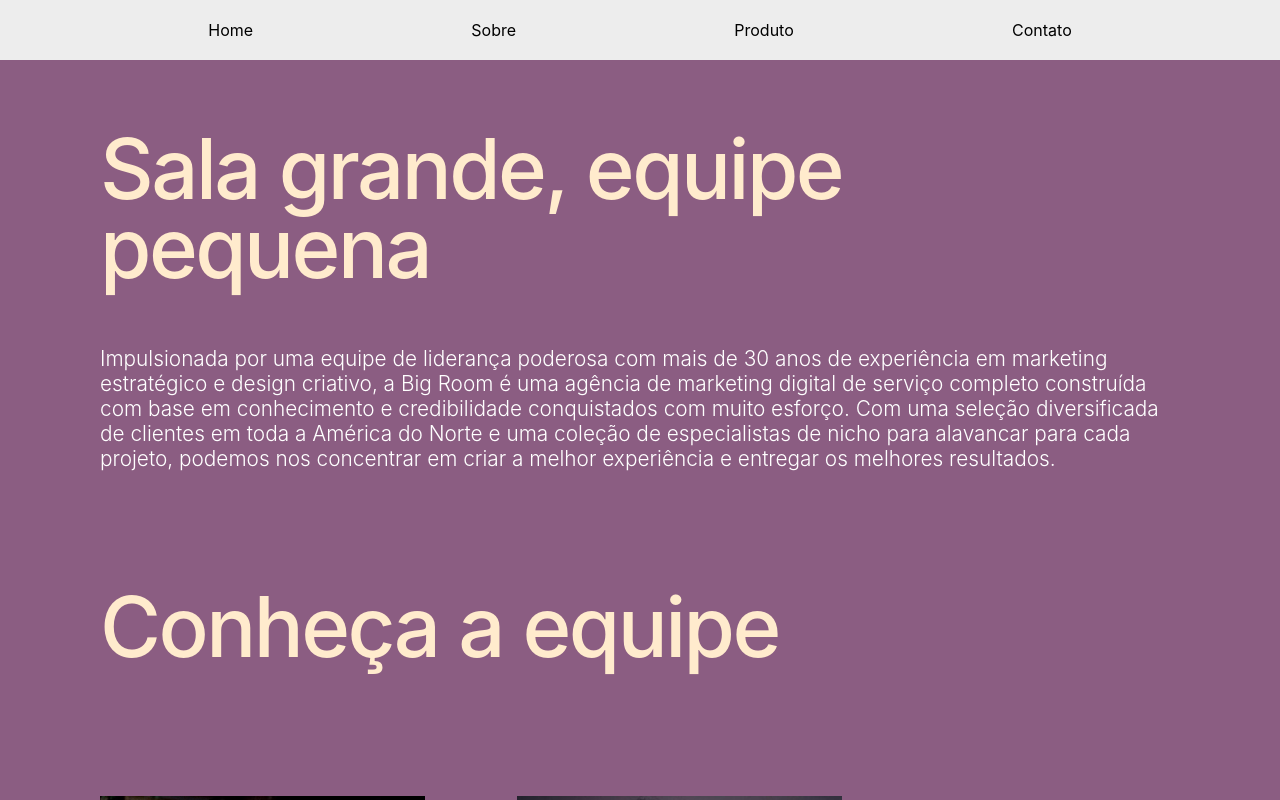
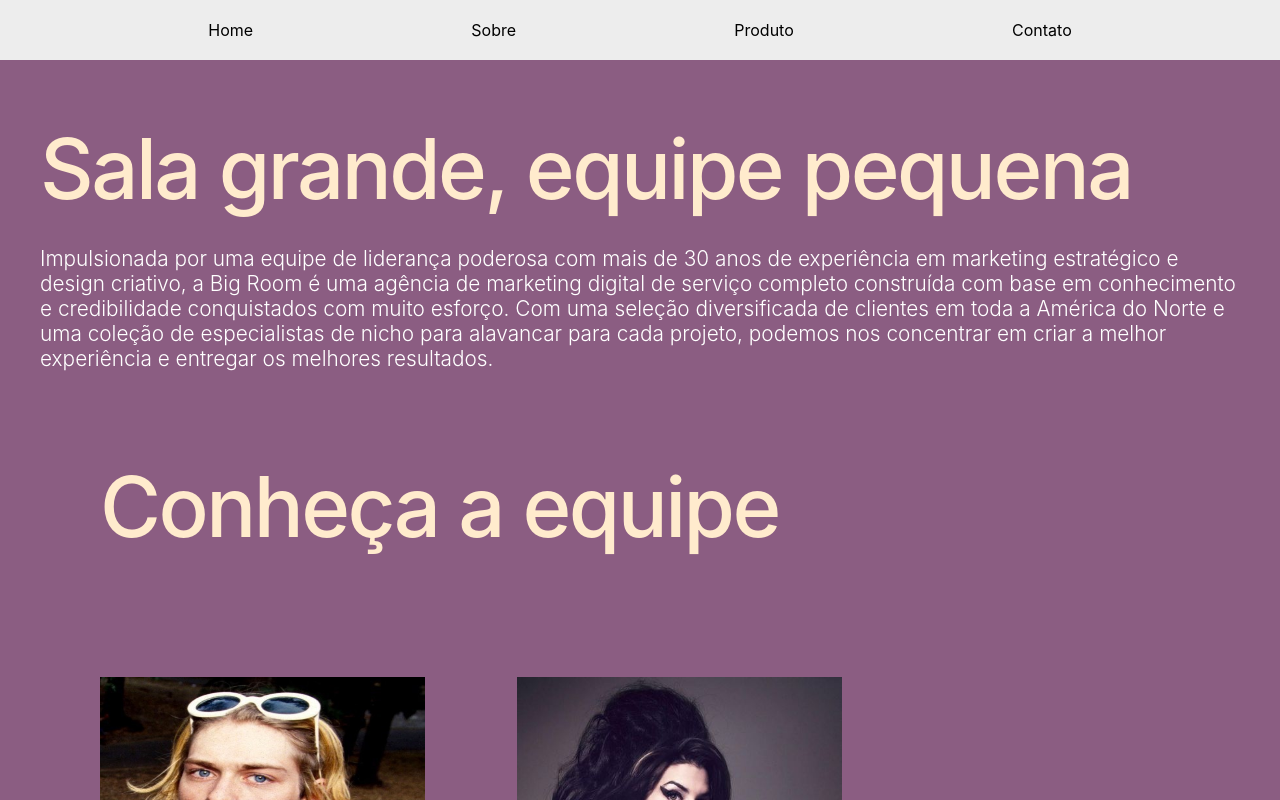
Before and after one commit to arianevasques/institucional, a Next.js app: page /about in a window 1280 px wide. Shown: the top 800 px of the page. Built offline with nearby package versions, Linux system fonts and the light colour scheme.

Commit message:
refatora componente Description usando styled-components

```diff
--- a/components/Description/Description.js
+++ b/components/Description/Description.js
@@ -1,12 +1,13 @@
-import styles from "../Description/Description.module.css";
+import { DescriptionMain, Title, Content } from "../Description/Description.styled";
+
 
 export default function Description() {
   return (
-    <div className={styles.row}>
-      <div className={styles.descriptionTitle}>
+    <DescriptionMain>
+      <Title>
         <h2>Sala grande, equipe pequena</h2>
-      </div>
-      <div className={styles.descriptionAbout}>
+      </Title>
+      <Content>
         <p>
           Impulsionada por uma equipe de liderança poderosa com mais de 30 anos
           de experiência em marketing estratégico e design criativo, a Big Room
@@ -17,7 +18,7 @@ export default function Description() {
           projeto, podemos nos concentrar em criar a melhor experiência e
           entregar os melhores resultados.
         </p>
-      </div>
-    </div>
+      </Content>
+    </DescriptionMain>
   );
 }
--- /dev/null
+++ b/components/Description/Description.styled.js
@@ -0,0 +1,41 @@
+import styled from "styled-components";
+
+export const DescriptionMain = styled.div`
+  display: flex;
+  flex-wrap: wrap;
+  flex-direction: column;
+`;
+
+export const Title = styled.div`
+  text-align: left;
+  color: blanchedalmond;
+
+  h2 {
+    font-size: 5.2rem;
+    font-weight: 500;
+    line-height: 0.95;
+    letter-spacing: -2.54px;
+    margin-bottom: 2.4rem;
+
+    @media (max-width: 1024px) {
+      font-size: 3.5rem;
+    }
+  }
+`;
+
+export const Content = styled.div`
+  p {
+    color: rgb(255, 255, 255);
+    margin-top: 0;
+    margin-bottom: 1rem;
+    opacity: 1;
+    flex: 0 0 100%;
+    font-size: 1.3rem;
+    font-weight: 300;
+    text-align: left;
+
+    @media (max-width: 1024px) {
+      padding: 0;
+    }
+  }
+`;
```
